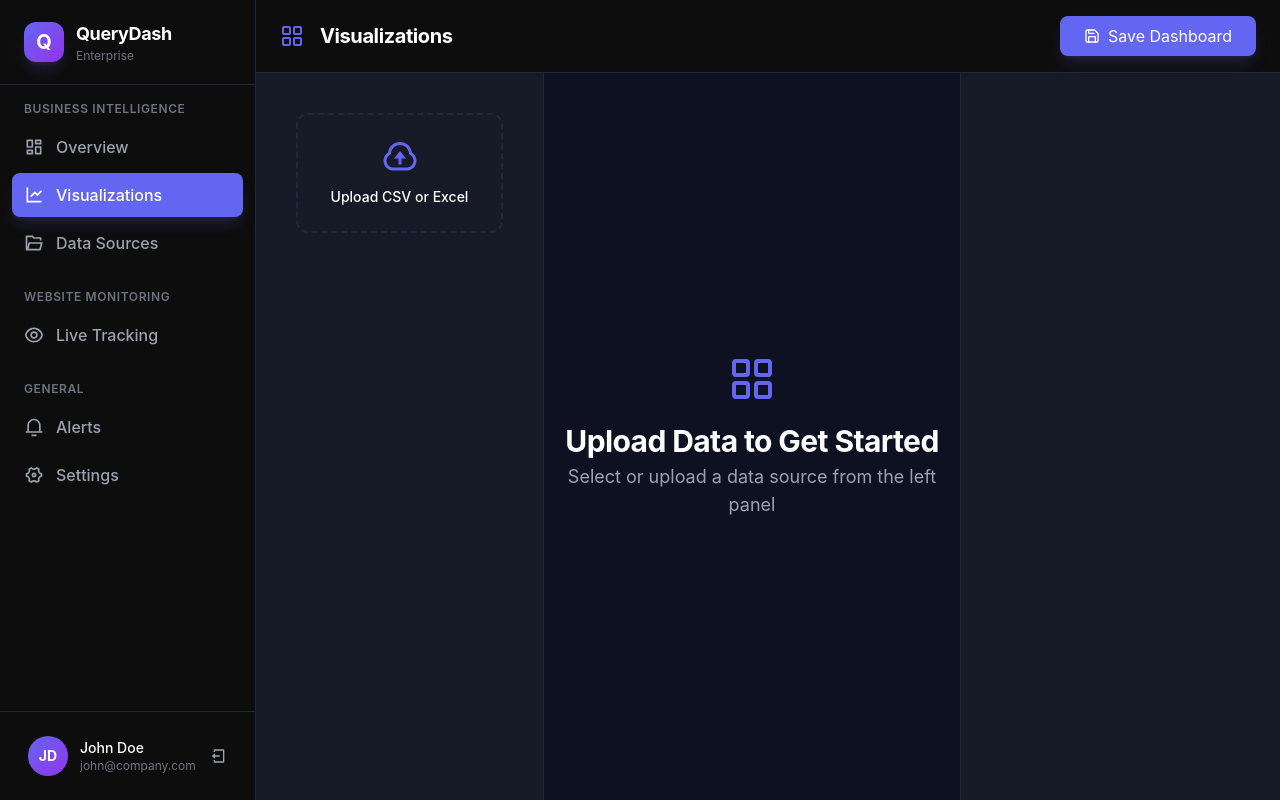
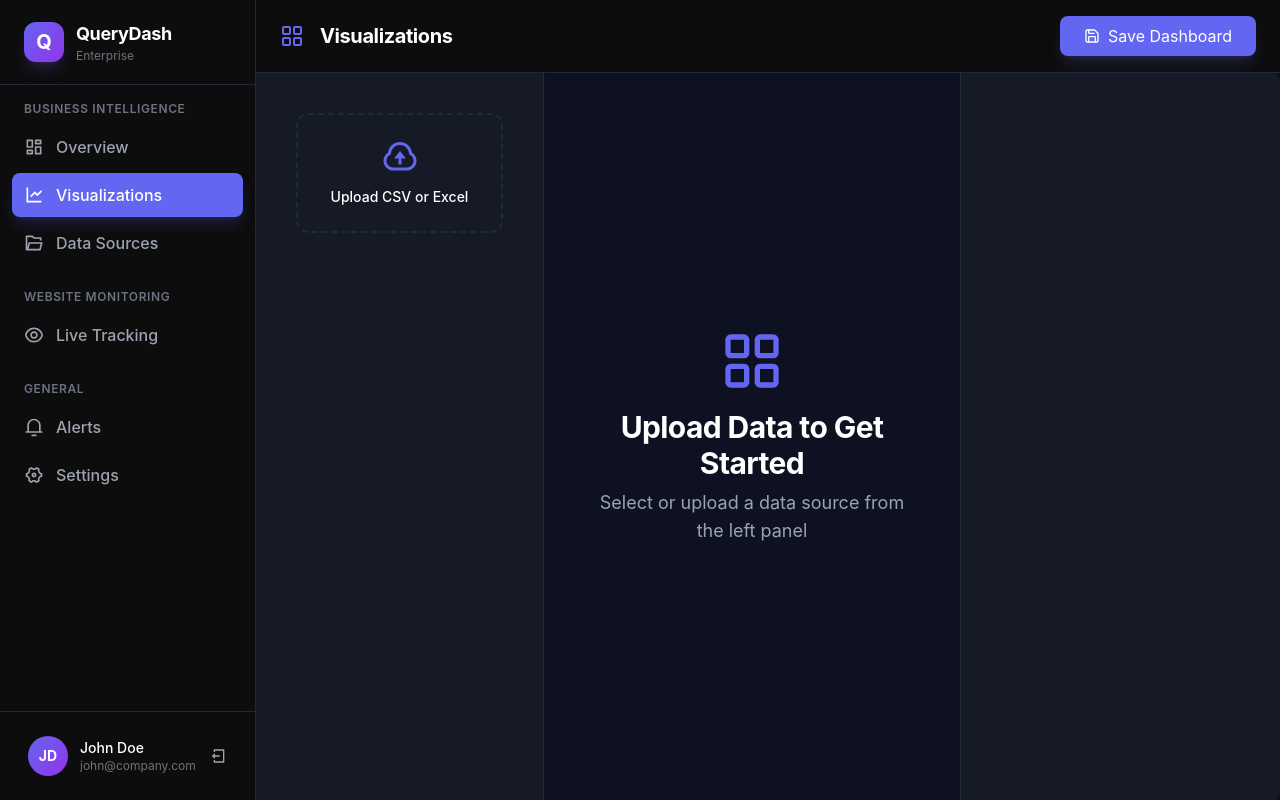
Before and after one commit to skillmates07-stack/querydash-frontend, a Next.js app: page /dashboard/visualizations in a window 1280 px wide. Built offline with nearby package versions, Linux system fonts and the light colour scheme.

Commit message:
Update page.tsx

```diff
--- a/src/app/dashboard/visualizations/page.tsx
+++ b/src/app/dashboard/visualizations/page.tsx
@@ -1,5 +1,6 @@
 'use client';
 
+import { useState } from 'react';
 import { useVisualization } from '@/contexts/VisualizationContext';
 import { useFiltering } from '@/contexts/FilteringContext';
 import FilteringPanel from '@/components/visualizations/FilteringPanel';
@@ -8,7 +9,6 @@ import ChartTypeSelector from '@/components/visualizations/ChartTypeSelector';
 import VisualizationCard from '@/components/visualizations/VisualizationCard';
 import ConfigurationPanel from '@/components/visualizations/ConfigurationPanel';
 import { LayoutGrid, Save, SlidersHorizontal } from 'lucide-react';
-import { useState } from 'react';
 
 interface DataSource {
   columns: string[];
@@ -70,13 +70,11 @@ export default function VisualizationsPage() {
   const { filters } = useFiltering();
   const categoryOptions = getCategoryOptions(activeDataSource ?? undefined);
 
-  // For mobile sidebar toggle
   const [drawerOpen, setDrawerOpen] = useState(false);
 
-  // Responsive grid layout: [sidebar][main][config]
   return (
-    <div className="h-screen min-h-0 flex flex-col bg-[#0a0f1e]">
-      {/* Top Bar */}
+    <div className="h-screen flex flex-col bg-[#0a0f1e]">
+      {/* Top toolbar */}
       <div className="flex items-center justify-between px-6 py-4 bg-[#0d0d0d] border-b border-gray-800">
         <div className="flex items-center gap-4">
           <LayoutGrid className="w-6 h-6 text-accent" />
@@ -94,39 +92,37 @@ export default function VisualizationsPage() {
         </button>
       </div>
 
-      {/* Main dashboard grid: sidebar | workspace | config */}
-      <div className="flex-1 flex min-h-0 overflow-hidden">
-        {/* Collapsible Left Drawer: upload and chart type */}
-        <div className={`fixed z-30 bg-[#161a27] border-r border-gray-800 top-0 left-0 h-full w-72 lg:relative lg:translate-x-0 transition-transform duration-300 ease-in-out
-          ${drawerOpen ? '' : '-translate-x-full'} lg:!block`}>
-          <div className="h-full flex flex-col p-4 gap-8 min-w-0">
+      {/* Main container */}
+      <div className="flex overflow-hidden flex-1 min-h-0">
+        {/* Sidebar drawer */}
+        <aside className={`fixed top-0 left-0 bottom-0 w-72 bg-[#161a27] border-r border-gray-800 p-4 flex flex-col gap-8 transition-transform lg:transform-none lg:relative lg:translate-x-0 z-40 ${drawerOpen ? 'translate-x-0' : '-translate-x-full'}`}>
           <button
+            aria-label="Close sidebar"
             onClick={() => setDrawerOpen(false)}
-              className="lg:hidden mb-2 p-2 text-sm text-accent self-end"
-              aria-label="Close menu"
+            className="lg:hidden mb-2 self-end p-2 rounded text-accent hover:bg-accent/10 transition"
           >
-              <SlidersHorizontal className="w-5 h-5" />
+            <SlidersHorizontal className="w-6 h-6" />
           </button>
           <DataSourceManager />
           {activeDataSource && <ChartTypeSelector />}
-          </div>
-        </div>
-        {/* Drawer Open Trigger */}
+        </aside>
+
+        {/* Sidebar open button on small screens */}
         {!drawerOpen && (
           <button
+            aria-label="Open sidebar"
             onClick={() => setDrawerOpen(true)}
-            className="lg:hidden fixed z-30 top-24 left-2 p-2 rounded-lg bg-accent text-white shadow-lg hover:bg-accent/80"
-            aria-label="Open menu"
+            className="fixed top-20 left-4 p-3 rounded-full bg-accent text-white shadow-lg z-50 lg:hidden"
           >
             <SlidersHorizontal className="w-6 h-6" />
           </button>
         )}
 
-        {/* Central Visualizations Workspace */}
-        <main className="flex-1 flex flex-col min-w-0 overflow-hidden px-1.5 bg-[#0e1121]">
-          {/* Filters Panel */}
+        {/* Workspace */}
+        <main className="flex-1 flex flex-col overflow-hidden min-w-0 bg-[#0e1121] p-4 rounded-l-lg">
+          {/* Filter bar: horiz scroll */}
           {activeDataSource && (
-            <div className="w-full flex-shrink-0 flex flex-row overflow-x-auto gap-3 p-3 bg-[#181c29] border-b border-accent/20 min-h-[64px]">
+            <div className="flex gap-4 overflow-x-auto p-3 border-b border-accent/20 bg-[#181c29] min-h-[5rem] items-center">
               <FilteringPanel
                 columns={activeDataSource.columns}
                 categoryOptions={categoryOptions}
@@ -134,35 +130,37 @@ export default function VisualizationsPage() {
             </div>
           )}
 
-          {/* Visualization Grid/Empty */}
-          <div className="flex-1 w-full overflow-auto flex items-center justify-center py-4 px-2">
+          {/* Visualizations grid */}
+          <section className="flex-1 overflow-auto p-2">
             {!activeDataSource ? (
-              <div className="text-center max-w-md mx-auto">
-                <LayoutGrid className="w-12 h-12 text-accent mx-auto mb-5" />
-                <h2 className="text-3xl font-bold text-white mb-1">Upload Data to Get Started</h2>
+              <div className="flex flex-col items-center justify-center h-full text-center max-w-md mx-auto p-4 text-white">
+                <LayoutGrid className="w-16 h-16 mb-4 text-accent" />
+                <h2 className="text-3xl font-bold mb-2">Upload Data to Get Started</h2>
                 <p className="text-gray-400 text-lg">Select or upload a data source from the left panel</p>
               </div>
             ) : visualizations.length === 0 ? (
-              <div className="text-center max-w-md mx-auto">
-                <h2 className="text-2xl font-bold text-white mb-1">Create Your First Visualization</h2>
+              <div className="flex flex-col items-center justify-center h-full text-center max-w-md mx-auto p-4 text-white">
+                <h2 className="text-2xl font-bold mb-2">Create Your First Visualization</h2>
                 <p className="text-gray-400">Select a chart type from the left panel to begin</p>
               </div>
             ) : (
-              <div className="w-full grid grid-cols-1 md:grid-cols-2 gap-8">
-                {visualizations.map((viz) => (
-                  <VisualizationCard key={viz.id} visualization={viz} data={applyFilters(
-                    activeDataSource.data, filters, activeDataSource.columns
-                  )} />
+              <div className="grid grid-cols-1 md:grid-cols-2 gap-8">
+                {visualizations.map(viz => (
+                  <VisualizationCard
+                    key={viz.id}
+                    visualization={viz}
+                    data={applyFilters(activeDataSource.data, filters, activeDataSource.columns)}
+                  />
                 ))}
               </div>
             )}
-          </div>
+          </section>
         </main>
 
-        {/* Right Panel: Configuration */}
-        <div className="hidden xl:flex w-80 max-w-xs flex-shrink-0 bg-[#161a27] border-l border-gray-800 flex-col p-4">
+        {/* Right side config panel */}
+        <aside className="hidden xl:flex flex-col bg-[#161a27] border-l border-gray-800 p-4 w-80 shrink-0 rounded-r-lg overflow-auto">
           <ConfigurationPanel />
-        </div>
+        </aside>
       </div>
     </div>
   );
```
Lines whose indentation alone changed are shown as unchanged.
